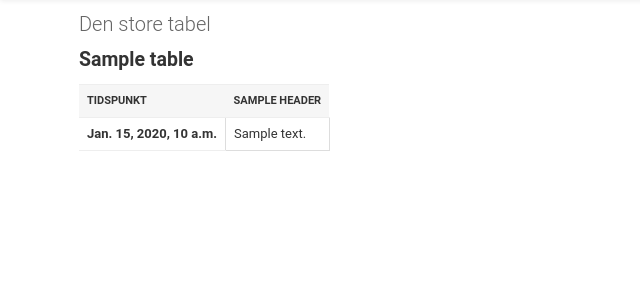
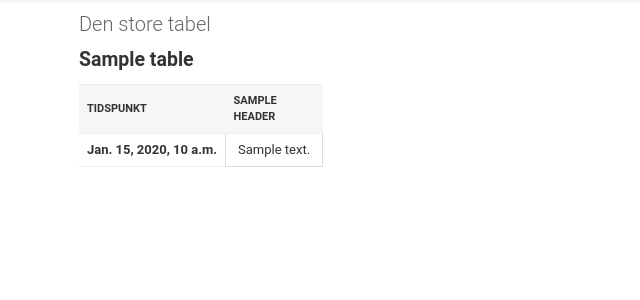
Before and after one commit to matfystutor/lokaler, a Django app: template lokaleplan/templates/lokaleplan/eventtable.html in a window 1280 px wide. Shown: the part 72-372 px from the top of the page, without its empty margins (0-640 px from the left). Run offline with Django 3.2, Linux system fonts and the light colour scheme; the template is opened without the code that fills it: most values are stand-ins (such as "Sample title", 1, 10 or a date in 2020).

Commit message:
Set cell width and center

```diff
--- a/lokaleplan/static/lokaleplan/style.css
+++ b/lokaleplan/static/lokaleplan/style.css
@@ -93,6 +93,8 @@ tr:nth-child(even) {
 
 .event-table tbody td {
     border: 1px solid #ddd;
+    width: 80px;
+    text-align: center;
 }
 
 .event-table tbody td.empty {
```
